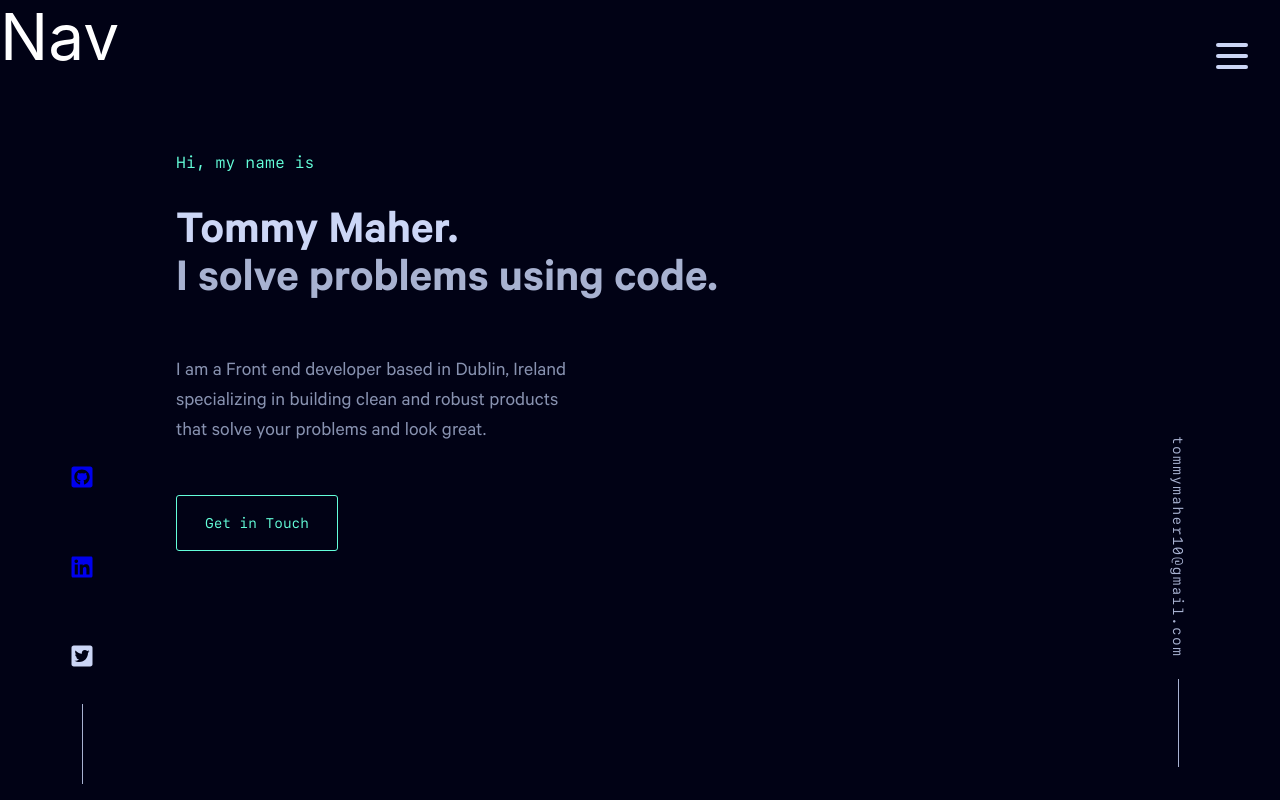
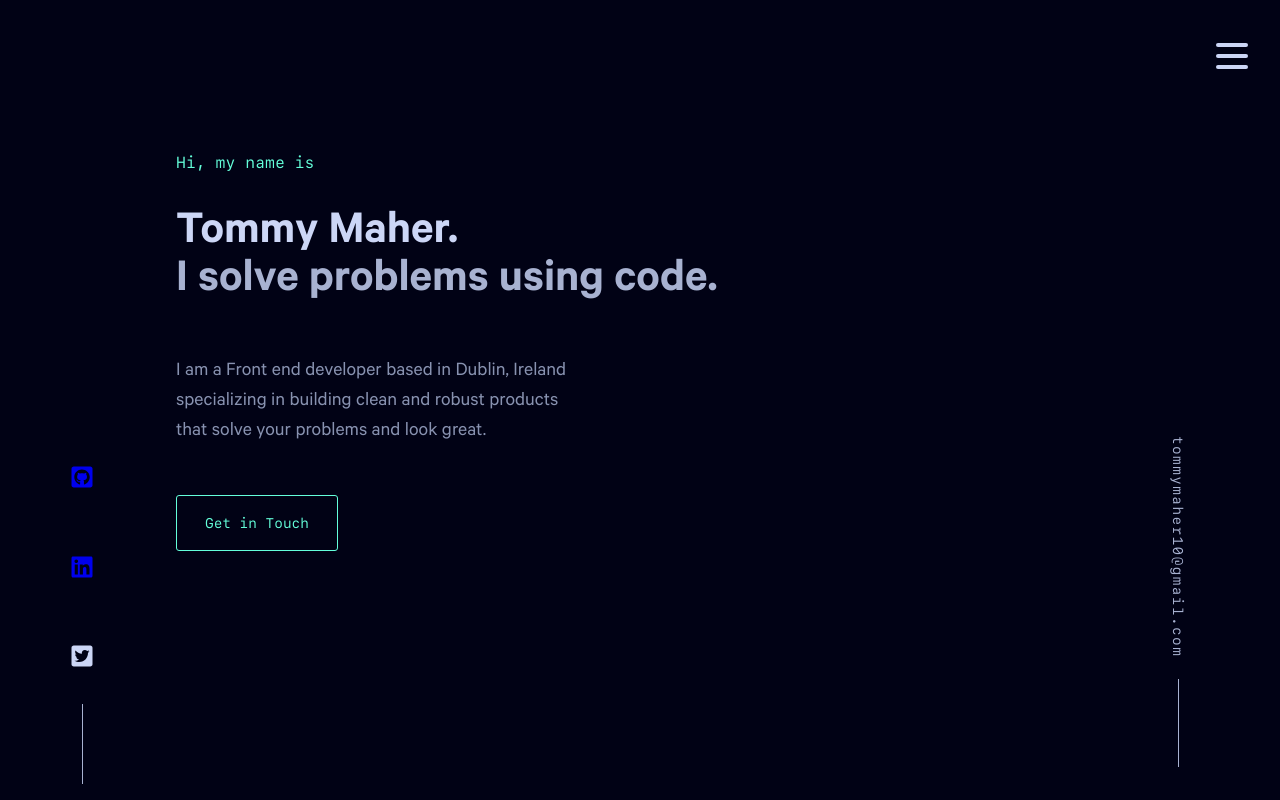
Before and after one commit to tommymaher15/Personal-Site-2.0-, a React (Create React App) app: page / in a window 1280 px wide. Shown: the top 800 px of the page. Built offline with nearby package versions, Linux system fonts and the light colour scheme.

Commit message:
Tidied up Header. Removed Icon for now :+1: +1:

```diff
--- a/src/layouts/Header.js
+++ b/src/layouts/Header.js
@@ -13,14 +13,7 @@ const HeadBar = styled.header`
     background-color:${theme.colors.navy};
 `;
 
-const Logo = styled.div`
-color:white;
-font-size:4em;
 
-top:5%;
-left:2em;
-
-`;
 
 
 export default function Header()
@@ -54,7 +47,7 @@ export default function Header()
 
    <HeadBar>
 
-<Logo>Nav </Logo>
+
 
 
 
```
